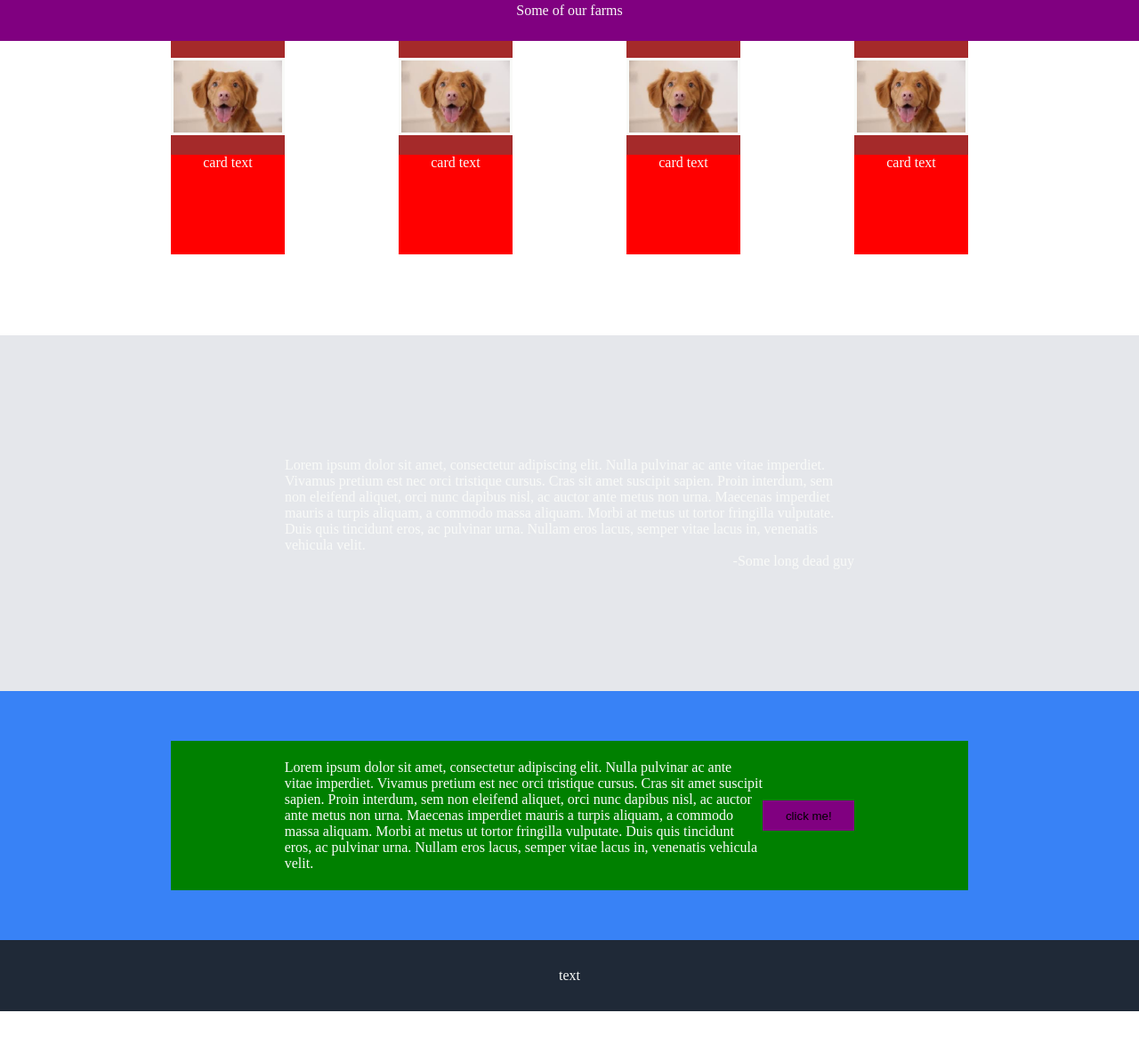
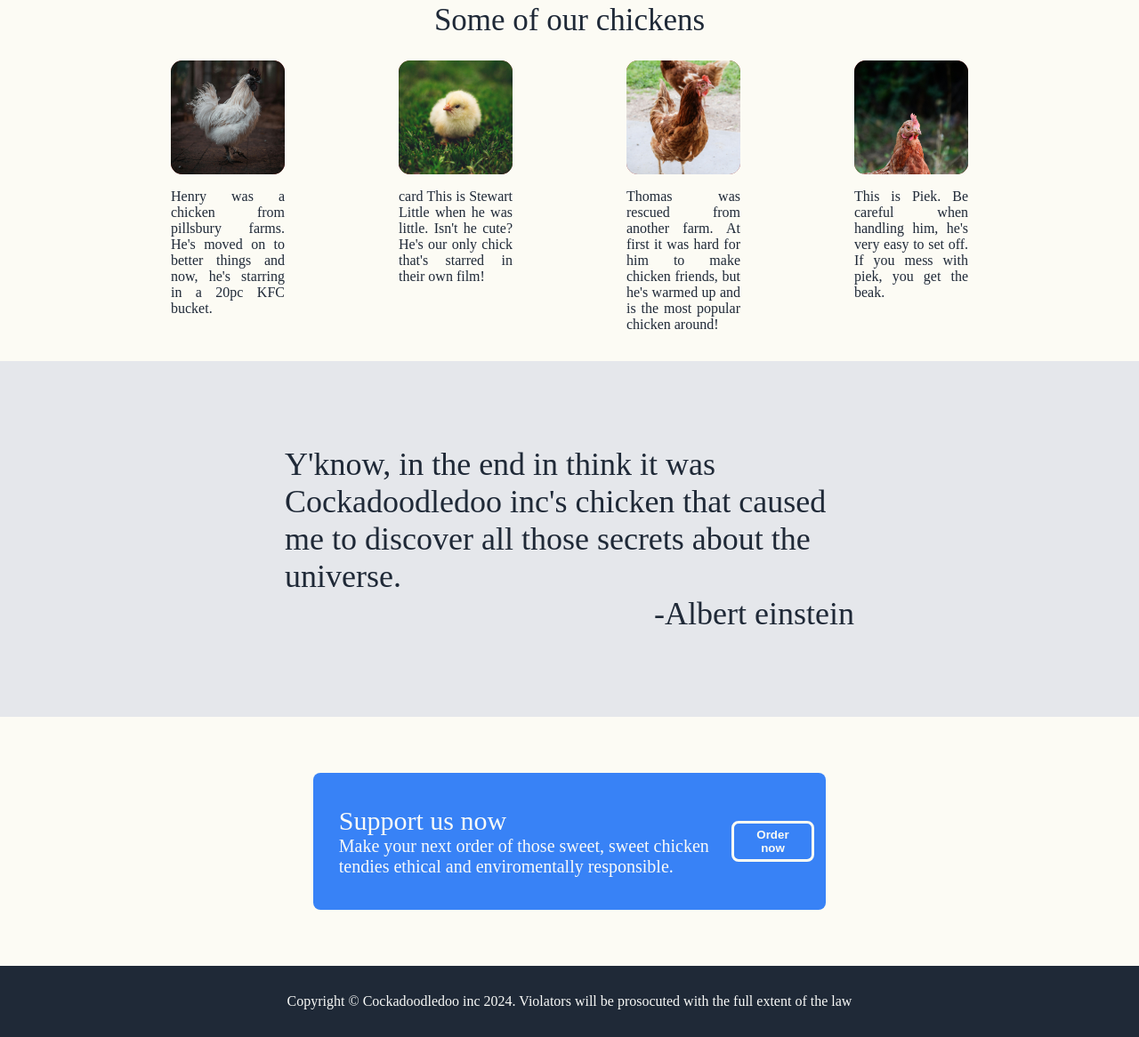
Before and after one commit to MeasureOneCodeTwice/LandingPage, a plain HTML site: page index.html in a window 1280 px wide. Shown: the part 503-1669 px from the top of the page at 89% size. Before the commit the page ends 1640 px from the top, so only its background shows below. Drawn offline with Linux system fonts and the light colour scheme.

Commit message:
finished styling

```diff
--- a/index.html
+++ b/index.html
@@ -39,27 +39,27 @@
         <!-- image gallery -->
          <div id="image-section">
              <div class="title">
-                 <p class="title-text"> Some of our farms </p>
+                 <p class="title-text"> Some of our chickens</p>
              </div>
              <div class="card-wrapper">
                  <div class="card">
 
                      <div class="card-img-wrapper">
                          <div>
-                             <img src="content/dog2.jpeg" alt="image of dog">
+                             <img src="content/pexels-luke-barky-2886001.jpg" alt="image of dog">
                          </div>
                      </div>
-                     <p class="card-text">  card text </p>
+                     <p class="card-text">  Henry was a chicken from pillsbury farms. He's moved on to better things and now, he's starring in a 20pc KFC bucket. </p>
                  </div>
 
                  <div class="card">
 
                      <div class="card-img-wrapper">
                          <div>
-                             <img src="content/dog2.jpeg" alt="image of dog">
+                             <img src="content/darius-cotoi-R-1VgUb5f7U-unsplash.jpg" alt="image of dog">
                          </div>
                      </div>
-                     <p class="card-text">  card text </p>
+                     <p class="card-text">  card This is Stewart Little when he was little. Isn't he cute? He's our only chick that's starred in their own film! </p>
                  </div>
 
 
@@ -67,10 +67,10 @@
 
                      <div class="card-img-wrapper">
                          <div>
-                             <img src="content/dog2.jpeg" alt="image of dog">
+                             <img class="width" src="content/monika-kubala-DIjzFYrzHVw-unsplash.jpg" alt="image of dog">
                          </div>
                      </div>
-                     <p class="card-text">  card text </p>
+                     <p class="card-text"> Thomas was rescued from another farm. At first it was hard for him to make chicken friends, but he's warmed up and is the most popular chicken around!</p>
                  </div>
 
 
@@ -78,29 +78,31 @@
 
                      <div class="card-img-wrapper">
                          <div>
-                             <img src="content/dog2.jpeg" alt="image of dog">
+                             <img src="content/pexels-samet-kaplan-19038583.jpg" alt="image of dog">
                          </div>
                      </div>
-                     <p class="card-text">  card text </p>
+                     <p class="card-text"> This is Piek. Be careful when handling him, he's very easy to set off. If you mess with piek, you get the beak.  </p>
                  </div>
 
             </div>
         </div>
          <div id="quote-box">
              <div class="quote-wrapper">
-                 <p> Lorem ipsum dolor sit amet, consectetur adipiscing elit. Nulla pulvinar ac ante vitae imperdiet. Vivamus pretium est nec orci tristique cursus. Cras sit amet suscipit sapien. Proin interdum, sem non eleifend aliquet, orci nunc dapibus nisl, ac auctor ante metus non urna. Maecenas imperdiet mauris a turpis aliquam, a commodo massa aliquam. Morbi at metus ut tortor fringilla vulputate. Duis quis tincidunt eros, ac pulvinar urna. Nullam eros lacus, semper vitae lacus in, venenatis vehicula velit. </p>
-               <p class="credit"> -Some long dead guy </p>
+                 <p> Y'know, in the end in think it was Cockadoodledoo inc's chicken that caused me to discover all those secrets about the universe.</p>
+               <p class="credit"> -Albert einstein</p>
              </div>
         </div>
-         <div id="link-section">
-             <div class="call-to-action">
-                 <div class="action-text-wrapper">
-                     <p class="action-text">Lorem ipsum dolor sit amet, consectetur adipiscing elit. Nulla pulvinar ac ante vitae imperdiet. Vivamus pretium est nec orci tristique cursus. Cras sit amet suscipit sapien. Proin interdum, sem non eleifend aliquet, orci nunc dapibus nisl, ac auctor ante metus non urna. Maecenas imperdiet mauris a turpis aliquam, a commodo massa aliquam. Morbi at metus ut tortor fringilla vulputate. Duis quis tincidunt eros, ac pulvinar urna. Nullam eros lacus, semper vitae lacus in, venenatis vehicula velit. </p> </div>
-                 <button> click me! </button>
+         <div class="call-to-action-wrapper">
+             <div id="call-to-action">
+                 <div class="action-text">
+                     <p class="title"> Support us now</p>
+                     <p>Make your next order of those sweet, sweet chicken tendies ethical and enviromentally responsible. </p>
+                 </div>
+                 <button> Order now</button>
              </div>
-        </div>
+         </div>
         <div id="footer">
-            <p> text </p>
+            <p> Copyright &copy Cockadoodledoo inc 2024.   Violators will be prosocuted with the full extent of the law</p>
         </div>
     </body>
 </html>
--- a/style.css
+++ b/style.css
@@ -4,12 +4,7 @@
     font: Roboto;
 }
 
-#hero
-{
-    background-color; #1F2937;
-    color: #F9FAF8;
-}
-
+/* header styling start */
 header
 {
     padding: 2vh 0 0 0;
@@ -25,19 +20,6 @@ header .link-wrapper
     display: flex;
 }
 
-/* Hero styling */
-#hero
-{
-    background-color: #1F2937;
-    height: 60vh;
-}
-
-#hero-content
-{
-    margin: 0 10vw;
-    padding: 0 0 5vh;
-    height: 100%;
-}
 
 header .name-and-logo
 {
@@ -70,6 +52,22 @@ header .link-wrapper p
 {
     margin: 0 2vw;
 
+}
+/* header content end */
+/* hero styling start */
+
+#hero
+{
+    background-color: #1F2937;
+    height: 60vh;
+    color: #F9FAF8;
+}
+
+#hero-content
+{
+    margin: 0 10vw;
+    padding: 0 0 5vh;
+    height: 100%;
 }
 
 #website-goal-container
@@ -116,25 +114,28 @@ header .link-wrapper p
 }
 #website-goal
 {
-    background-color: green;
     width: 70vw;
     height: 80%;
 }
 
+/* hero styling end */
 /* image section styling */
+
 #image-section
 {
-    height: 50vh;
+    background-color: #FCFBF4;
+    color: #1F2937;
+    font-weight: 500;
 }
 
 #image-section .title
 {
-    background-color: purple;
 
-    /* center that tile */
     display: flex;
     justify-content: center;
     align-items: center;
+
+    font-size: 35px;
 
 }
 
@@ -151,9 +152,8 @@ header .link-wrapper p
 }
 .card
 {
-    background-color: red;
     width: 10vw;
-    height: 30vh;
+    margin: 0 0 4vh 0;
 }
 
 .card .card-img-wrapper
@@ -163,21 +163,29 @@ header .link-wrapper p
     background-color: brown;
     display: flex;
     align-items: center;
+    overflow: hidden;
+    border-radius: 10%;
+    border-color: transparent;
+    margin: 0 0 2vh 0;
 }
+
+
 
 .card-img-wrapper img
 {
     width: 100%;
     height: auto;
-    border: solid;
 }
 
 .card-text
 {
-    text-align: center;
+    text-align: justify;
+    max-height: 30vh;
+    overflow: auto;
 }
 
 
+/* end of image section styling */
 /* quote styling */
 #quote-box
 {
@@ -191,6 +199,8 @@ header .link-wrapper p
 .quote-wrapper
 {
     width: 50vw;
+    color: #1F2937;
+    font-size: 36px;
 }
 
 .credit
@@ -200,43 +210,62 @@ header .link-wrapper p
 }
 
 /* link section styling*/
-#link-section
+
+.call-to-action-wrapper
 {
-    background-color: #3882F6;
+    background-color: #FCFBF4;
     height: 35vh;
+
     display: flex;
     justify-content: center;
     align-items: center;
 }
 
-.call-to-action
+#call-to-action
 {
-    background-color: green;
-    height: 60%;
-    width: 70vw;
+    width: 45%;
+    height: 55%;
+    border-radius: 1vh;
+    background-color: #3882f6;
+
     display: flex;
-    justify-content: center;
     align-items: center;
 
 }
 
-.action-text-wrapper
-{
-    width: 60%;
-}
 
 .action-text
 {
+    font-size: 20px;
+    display: inline;
 
+    display: flex;
+    flex-direction: column;
+    justify-content: center;
+    align-items: flex-start;
+    margin: 0 0 0 5%;
 }
 
-.call-to-action button
+
+.action-text .title
 {
-    background-color: purple;
-    border: none;
-    height: 20%;
+    font-size: 30px;
+}
+
+
+#call-to-action button
+{
+    background-color: transparent ;
+    border: solid;
+    color: #FCFBF4;
+    font-weight: 900;
+    border-color: #FCFBF4;
+    border-radius: 1vh;
+
+    height: 30%;
     padding-left: 2vw;
     padding-right: 2vw;
+    margin: 0 1vw;
 }
 
 
@@ -249,3 +278,10 @@ header .link-wrapper p
     align-items: center;
     justify-content: center;
 }
+
+#footer .subtext
+{
+    font-size: 9px;
+    font-weight: 900;
+
+}
```
Also changed, not shown: content/darius-cotoi-R-1VgUb5f7U-unsplash.jpg (added), content/monika-kubala-DIjzFYrzHVw-unsplash.jpg (added).
